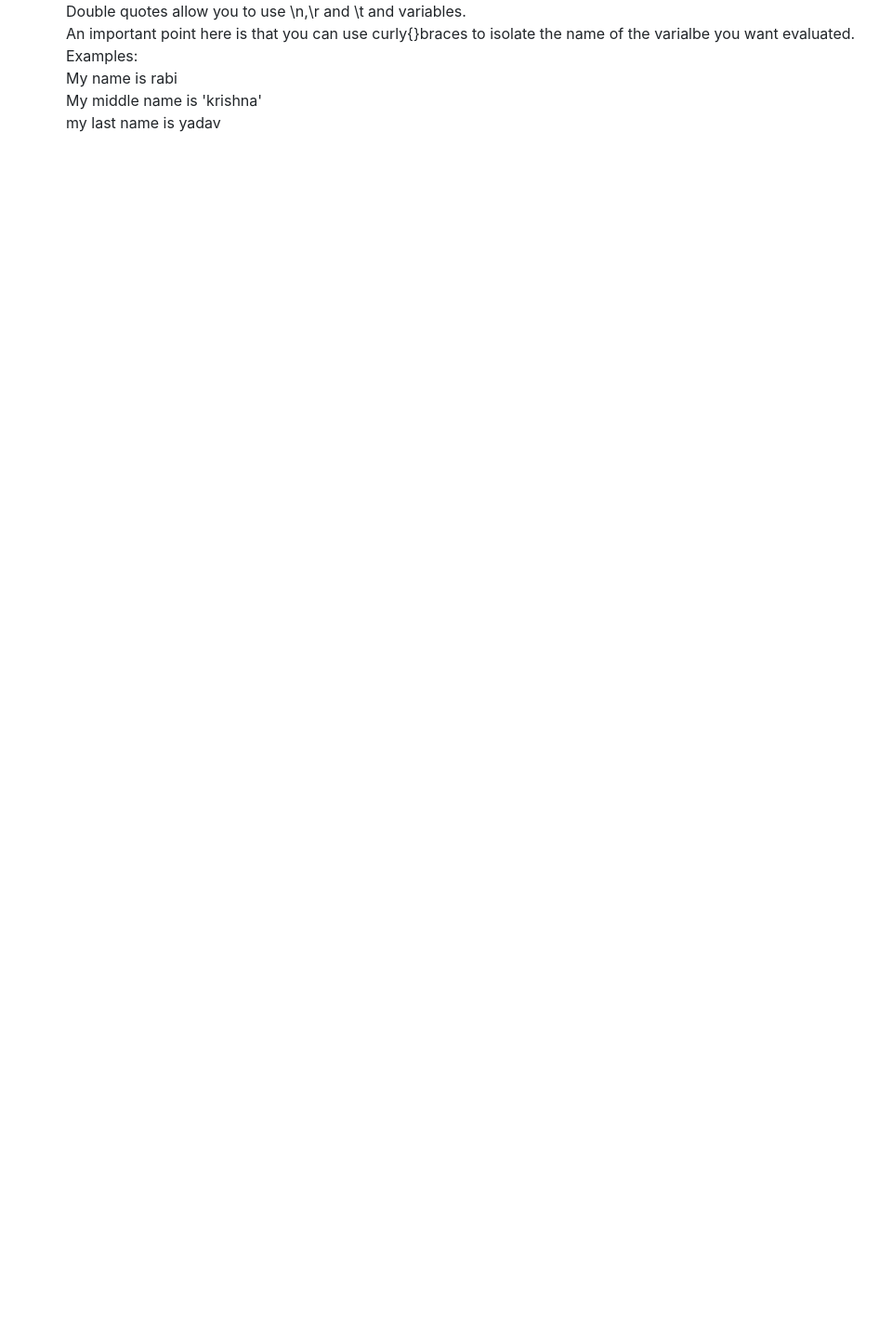
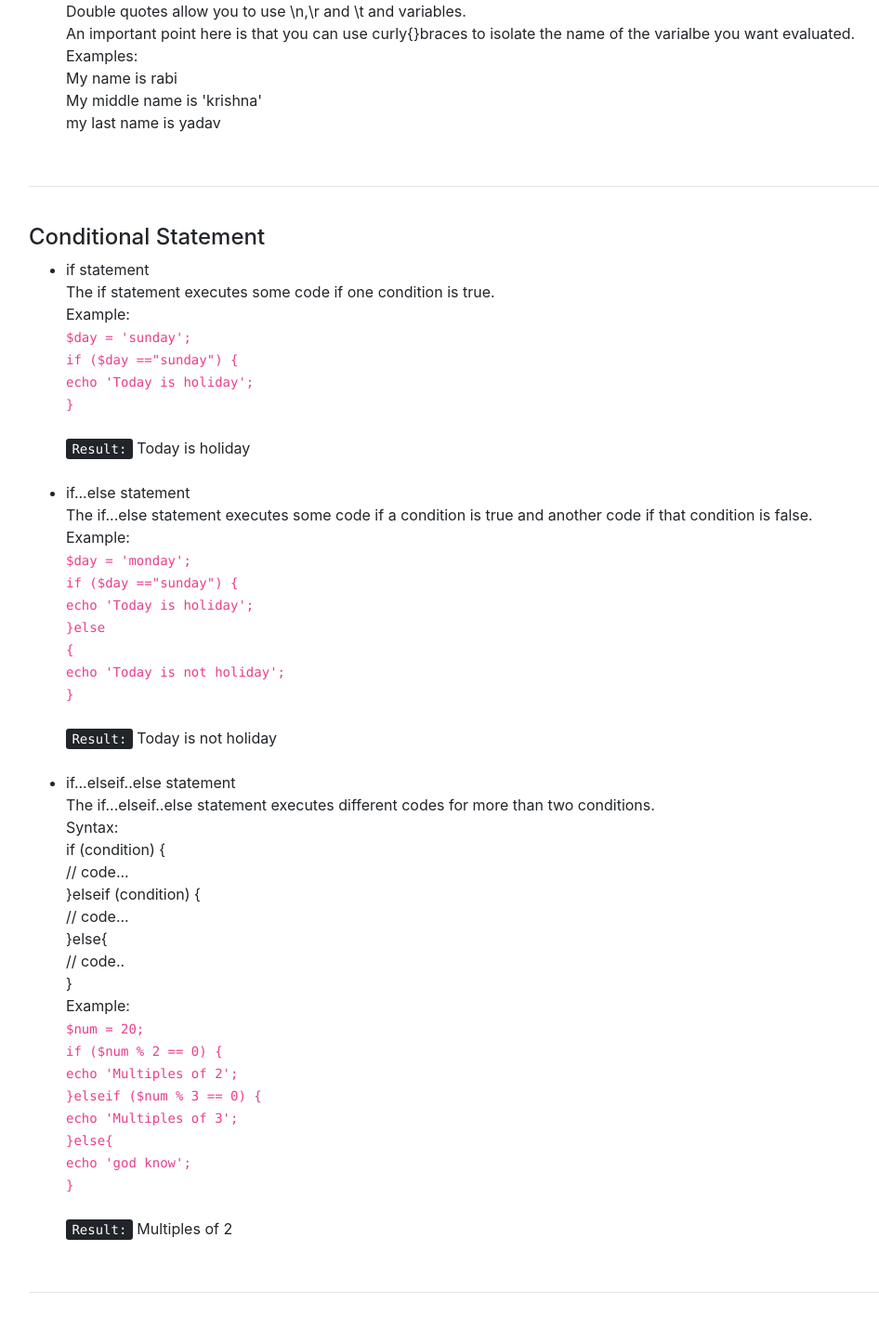
Before and after one commit to rabikrishnayadav/php, a PHP site: page / in a window 1280 px wide. Shown: the part 3538-4969 px from the top of the page at 93% size, without its empty margins (54-1000 px from the left). Before the commit the page ends 3680 px from the top, so only its background shows below. Run offline with PHP 8.4, Linux system fonts and the light colour scheme.

Commit message:
conditional statement

```diff
--- a/index.php
+++ b/index.php
@@ -248,7 +248,7 @@
 				$name = 'rabi';
 				echo 'my name is rabi' // this is perfect
 				//eho 'my name is $name' "it's not show the output"
-				// echo 'my name in single quotes \'rabi\' ';	 // like this we can use single quotes
+						// echo 'my name in single quotes \'rabi\' ';	 // like this we can use single quotes
 				?>
 				<li>Double Quotes(" ")</li>
 				Double quotes allow you to use \n,\r and \t and variables.<br>
@@ -263,6 +263,84 @@
 				echo "my last name is {$lname} ";
 				?>
 			</ul>
+			<br><hr><br>
+			<div>
+				<h4>Conditional Statement</h4>
+				<ul>
+					<li>if statement</li>
+					The if statement executes some code if one condition is true.<br>
+					Example:<br>
+					<code>
+					$day = 'sunday';<br>
+					if ($day =="sunday") {<br>
+					echo 'Today is holiday';<br>
+					}<br>
+					</code><br>
+					<kbd>Result:</kbd>
+					<?php
+					$day = 'sunday';
+					if ($day =="sunday") {
+						echo 'Today is holiday';
+					}
+					?>
+					<br><br>
+					<li>if...else statement</li>
+					The if...else statement executes some code if a condition is true and another code if that condition is false.<br>
+					Example:<br>
+					<code>
+					$day = 'monday';<br>
+					if ($day =="sunday") {<br>
+					echo 'Today is holiday';<br>
+					}else<br>
+					{<br>
+					echo 'Today is not holiday';<br>
+					}<br>
+					</code><br>
+					<kbd>Result:</kbd>
+					<?php
+					$day = 'monday';
+					if ($day =="sunday") {
+						echo 'Today is holiday';
+					}else
+					{
+						echo 'Today is not holiday';
+					}
+					?>
+					<br><br>
+					<li>if...elseif..else statement</li>
+					The if...elseif..else statement executes different codes for more than two conditions.<br>
+					Syntax:<br>
+					if (condition) {<br>
+					// code...<br>
+					}elseif (condition) {<br>
+					// code...<br>
+					}else{<br>
+					// code..<br>
+					}<br>
+					Example:<br>
+					<code>
+					$num = 20;<br>
+					if ($num % 2 == 0) {<br>
+					echo 'Multiples of 2';<br>
+					}elseif ($num % 3 == 0) {<br>
+					echo 'Multiples of 3';<br>
+					}else{<br>
+					echo 'god know';<br>
+					}<br>
+					</code><br>
+					<kbd>Result:</kbd>
+					<?php
+					$num = 20;
+					if ($num % 2 == 0) {
+						echo 'Multiples of 2';
+					}elseif ($num % 3 == 0) {
+						echo 'Multiples of 3';
+					}else{
+						echo 'god know';
+					}
+					?>
+				</ul>
+			</div><br><hr><br>
 		</div>
 	</body>
 </html>
```
